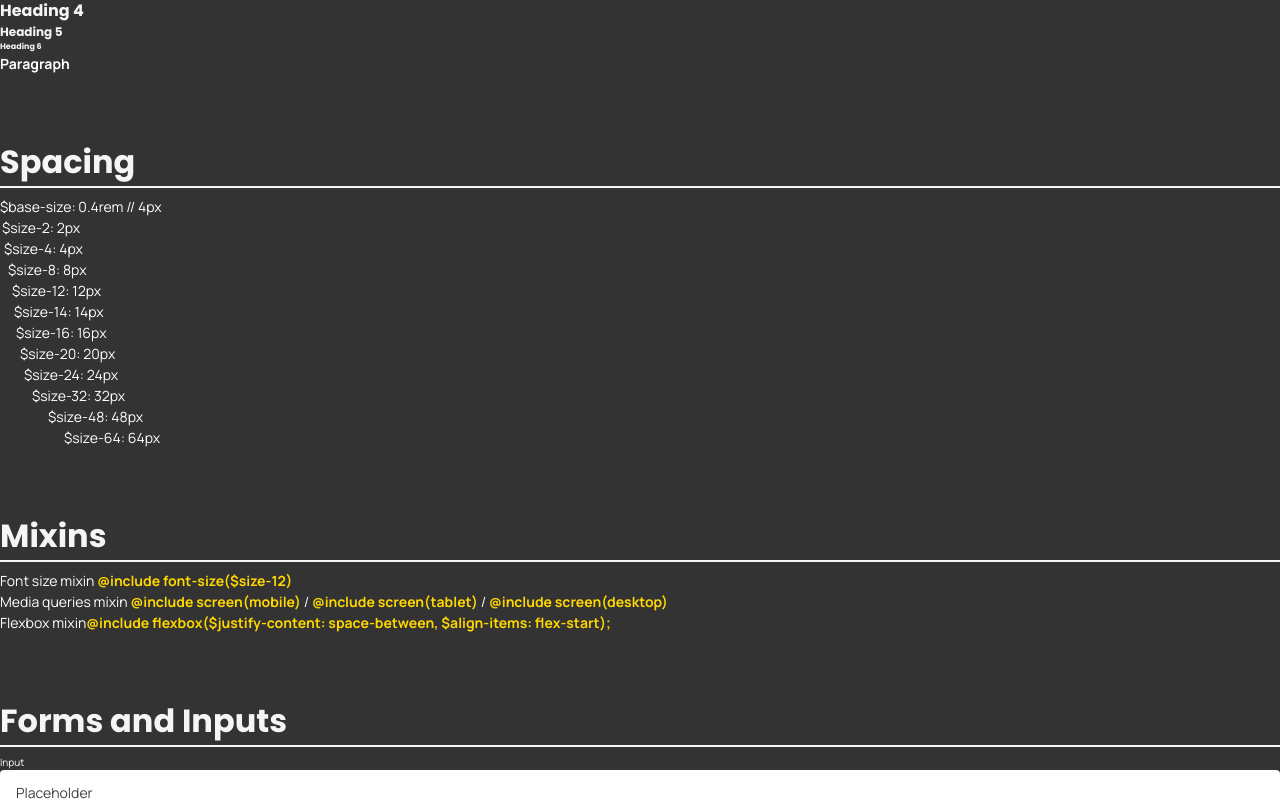
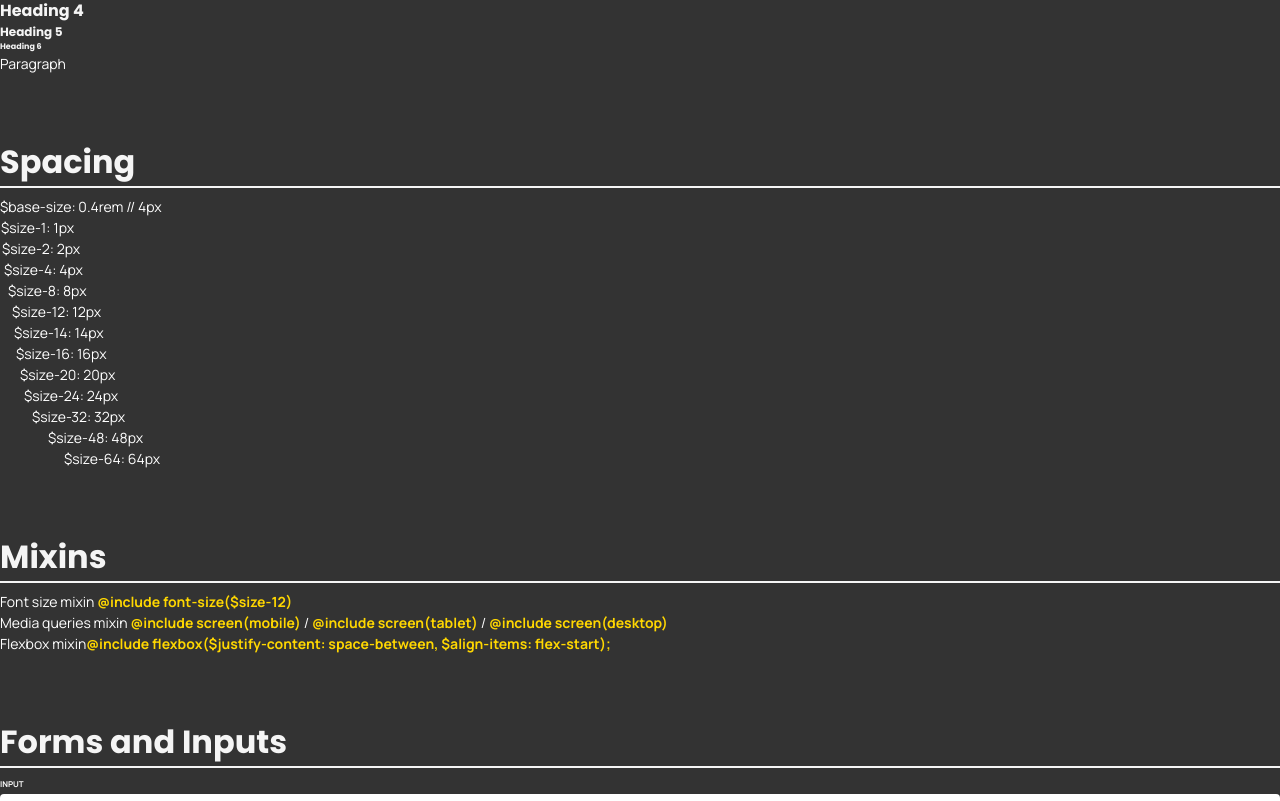
Before and after one commit to dziekiczan1/syndicateCrime, a Next.js app: page /uikit in a window 1280 px wide. Shown: the part 500-1301 px from the top of the page. Built offline with nearby package versions, Linux system fonts and the light colour scheme.

Commit message:
style: add global styles for label and input

```diff
--- a/components/auth/AuthForm.module.scss
+++ b/components/auth/AuthForm.module.scss
@@ -6,5 +6,9 @@
   background-color: transparentize($color-base-dark-100, 0.4);
   border-radius: $size-8;
   box-shadow: $shadow;
-  text-align: center;
+
+  h1 {
+    margin-bottom: $size-16;
+    text-align: center;
+  }
 }
--- a/components/layout/uikit/Uikit.module.scss
+++ b/components/layout/uikit/Uikit.module.scss
@@ -44,8 +44,8 @@
 
 .typography {
   $font-weights: (
-    2: $font-weight-normal,
-    3: $font-weight-bold,
+    1: $font-weight-normal,
+    2: $font-weight-bold,
   );
 
   p {
@@ -59,17 +59,18 @@
 
 .spacing {
   $margins: (
-    2: $size-2,
-    3: $size-4,
-    4: $size-8,
-    5: $size-12,
-    6: $size-14,
-    7: $size-16,
-    8: $size-20,
-    9: $size-24,
-    10: $size-32,
-    11: $size-48,
-    12: $size-64,
+    2: $size-1,
+    3: $size-2,
+    4: $size-4,
+    5: $size-8,
+    6: $size-12,
+    7: $size-14,
+    8: $size-16,
+    9: $size-20,
+    10: $size-24,
+    11: $size-32,
+    12: $size-48,
+    13: $size-64,
   );
 
   p {
--- a/components/layout/uikit/Uikit.tsx
+++ b/components/layout/uikit/Uikit.tsx
@@ -28,6 +28,7 @@ const UiKit: React.FC = () => {
       <div className={styles.spacing}>
         <h1 className={styles.heading}>Spacing</h1>
         <p>$base-size: 0.4rem // 4px</p>
+        <p>$size-1: 1px</p>
         <p>$size-2: 2px</p>
         <p>$size-4: 4px</p>
         <p>$size-8: 8px</p>
--- a/styles/_variables.scss
+++ b/styles/_variables.scss
@@ -21,6 +21,7 @@ $null: 0;
 $full-size: 100%;
 
 $base-size: 0.4rem; // 4px
+$size-1: $base-size / 4; // 1px
 $size-2: $base-size / 2; // 2px
 $size-4: $base-size; // 4px
 $size-8: $base-size * 2; // 8px
--- a/styles/globals.scss
+++ b/styles/globals.scss
@@ -72,9 +72,23 @@ textarea {
   border-color: $color-base-dark-100;
   border-radius: $size-4;
   padding: $size-12 $size-16;
+  margin-bottom: $size-16;
   color: $color-base-dark;
+
+  &:focus {
+    outline: $size-1 solid $color-base-orange;
+    outline-offset: $size-2;
+  }
 
   &::placeholder {
     color: $color-base-dark-100;
   }
 }
+
+label {
+  @include font-size($size-8);
+  font-weight: $font-weight-bold;
+  text-transform: uppercase;
+  display: inline-block;
+  padding-bottom: $size-4;
+}
```
Also changed, not shown: styles/index.scss (deleted).
